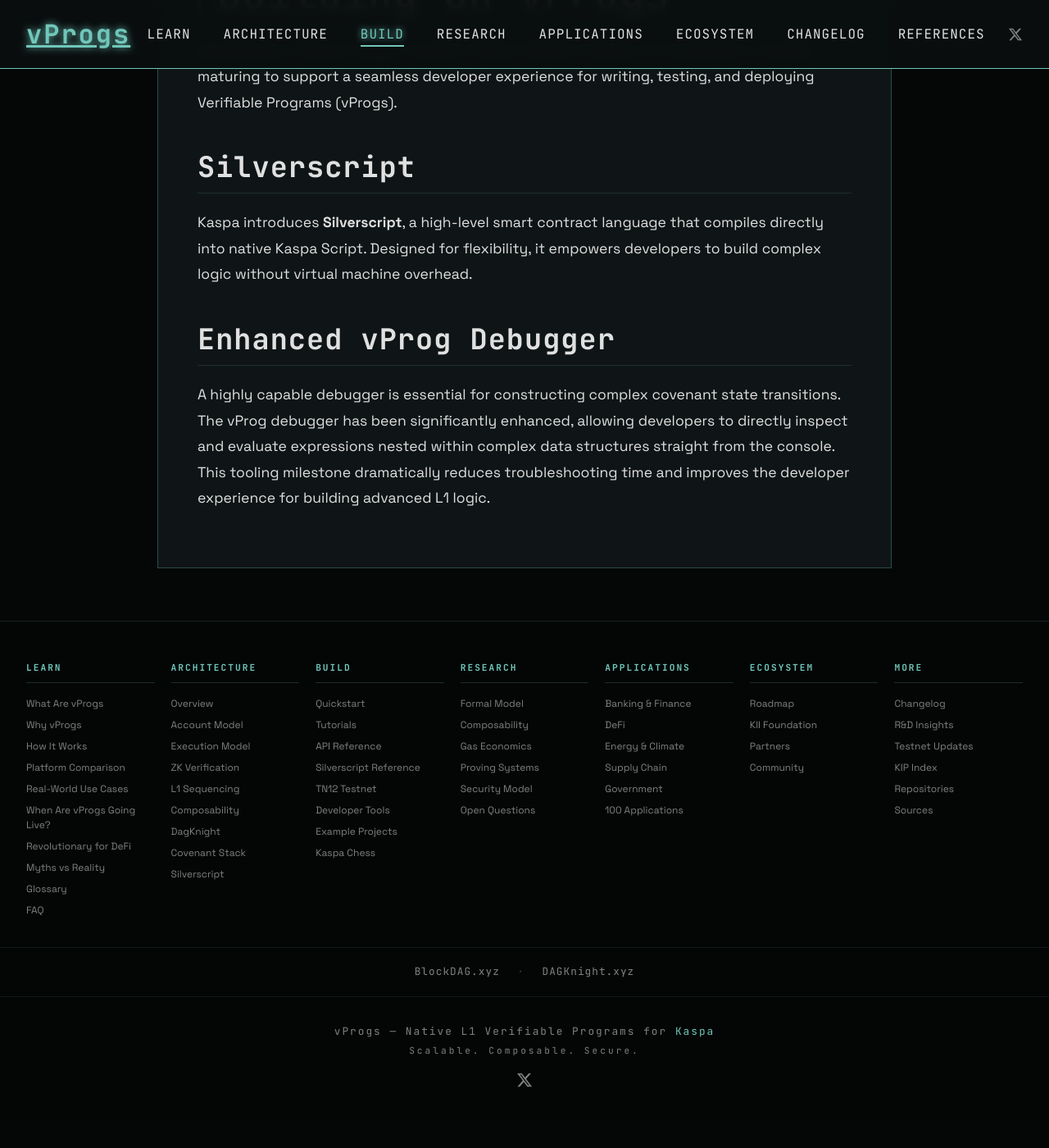
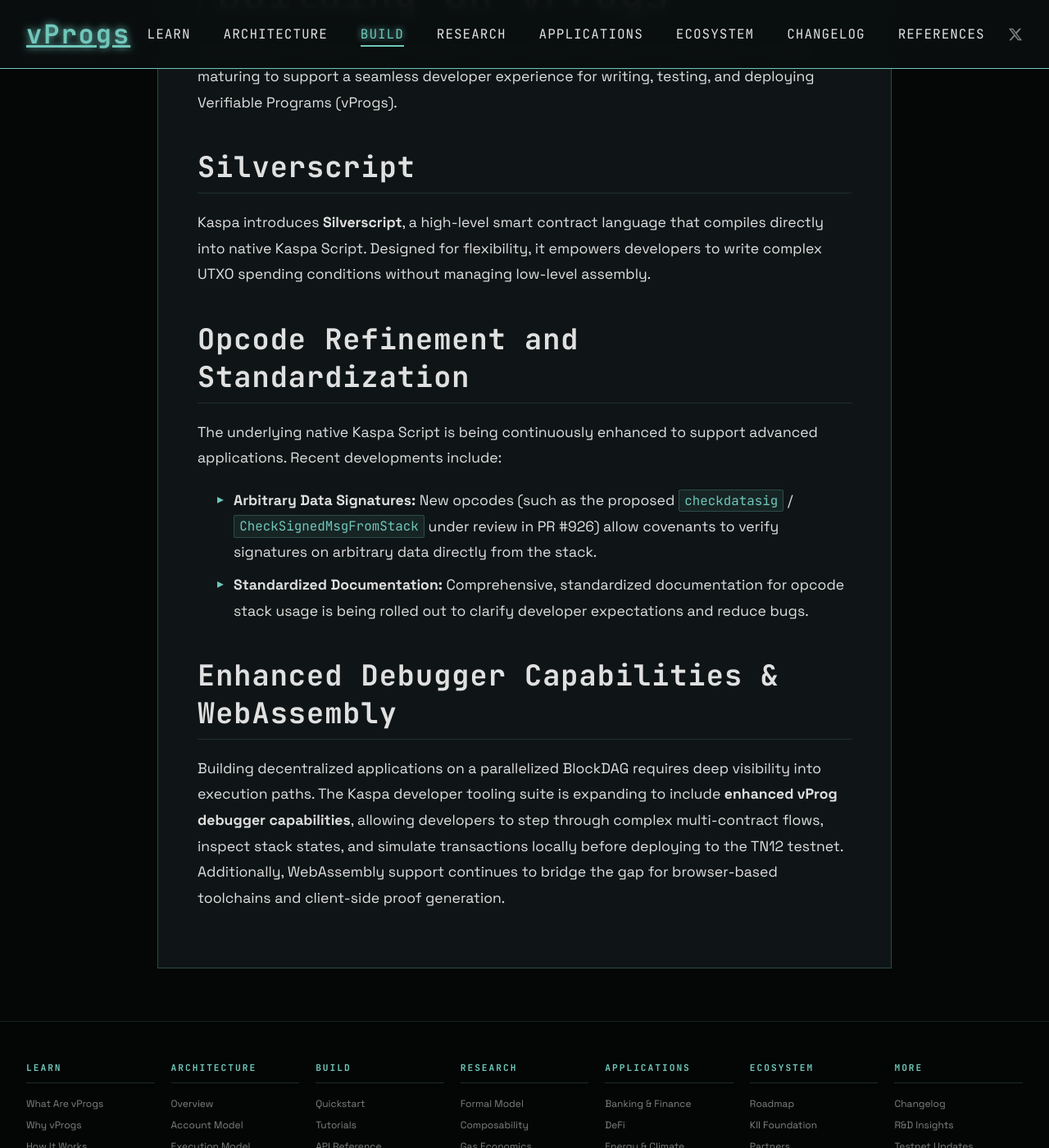
Before and after one commit to creative-inference/vprogs.xyz, a Jekyll site: the page built from build/developer-tools-overview.md, in a window 1280 px wide and 1400 px high, scrolled down 317 px. Shown: the whole window at 82% size. Built offline with Jekyll 4.4.1, drawn with Linux system fonts in a browser that asks for light colours; before the commit the page ends 1684 px from its top, so only the background shows below that.

Commit message:
Update tools overview with new opcodes and debugger enhancements [auto]

```diff
--- a/build/developer-tools-overview.md
+++ b/build/developer-tools-overview.md
@@ -9,7 +9,14 @@
 Developing on Kaspa's Layer 1 requires robust, efficient tooling. The ecosystem is rapidly maturing to support a seamless developer experience for writing, testing, and deploying Verifiable Programs (vProgs).
 
 ## Silverscript
-Kaspa introduces **Silverscript**, a high-level smart contract language that compiles directly into native Kaspa Script. Designed for flexibility, it empowers developers to build complex logic without virtual machine overhead.
+Kaspa introduces **Silverscript**, a high-level smart contract language that compiles directly into native Kaspa Script. Designed for flexibility, it empowers developers to write complex UTXO spending conditions without managing low-level assembly.
 
-## Enhanced vProg Debugger
-A highly capable debugger is essential for constructing complex covenant state transitions. The vProg debugger has been significantly enhanced, allowing developers to directly inspect and evaluate expressions nested within complex data structures straight from the console. This tooling milestone dramatically reduces troubleshooting time and improves the developer experience for building advanced L1 logic.
+## Opcode Refinement and Standardization
+
+The underlying native Kaspa Script is being continuously enhanced to support advanced applications. Recent developments include:
+*   **Arbitrary Data Signatures:** New opcodes (such as the proposed `checkdatasig` / `CheckSignedMsgFromStack` under review in PR #926) allow covenants to verify signatures on arbitrary data directly from the stack.
+*   **Standardized Documentation:** Comprehensive, standardized documentation for opcode stack usage is being rolled out to clarify developer expectations and reduce bugs.
+
+## Enhanced Debugger Capabilities & WebAssembly
+
+Building decentralized applications on a parallelized BlockDAG requires deep visibility into execution paths. The Kaspa developer tooling suite is expanding to include **enhanced vProg debugger capabilities**, allowing developers to step through complex multi-contract flows, inspect stack states, and simulate transactions locally before deploying to the TN12 testnet. Additionally, WebAssembly support continues to bridge the gap for browser-based toolchains and client-side proof generation.
```
